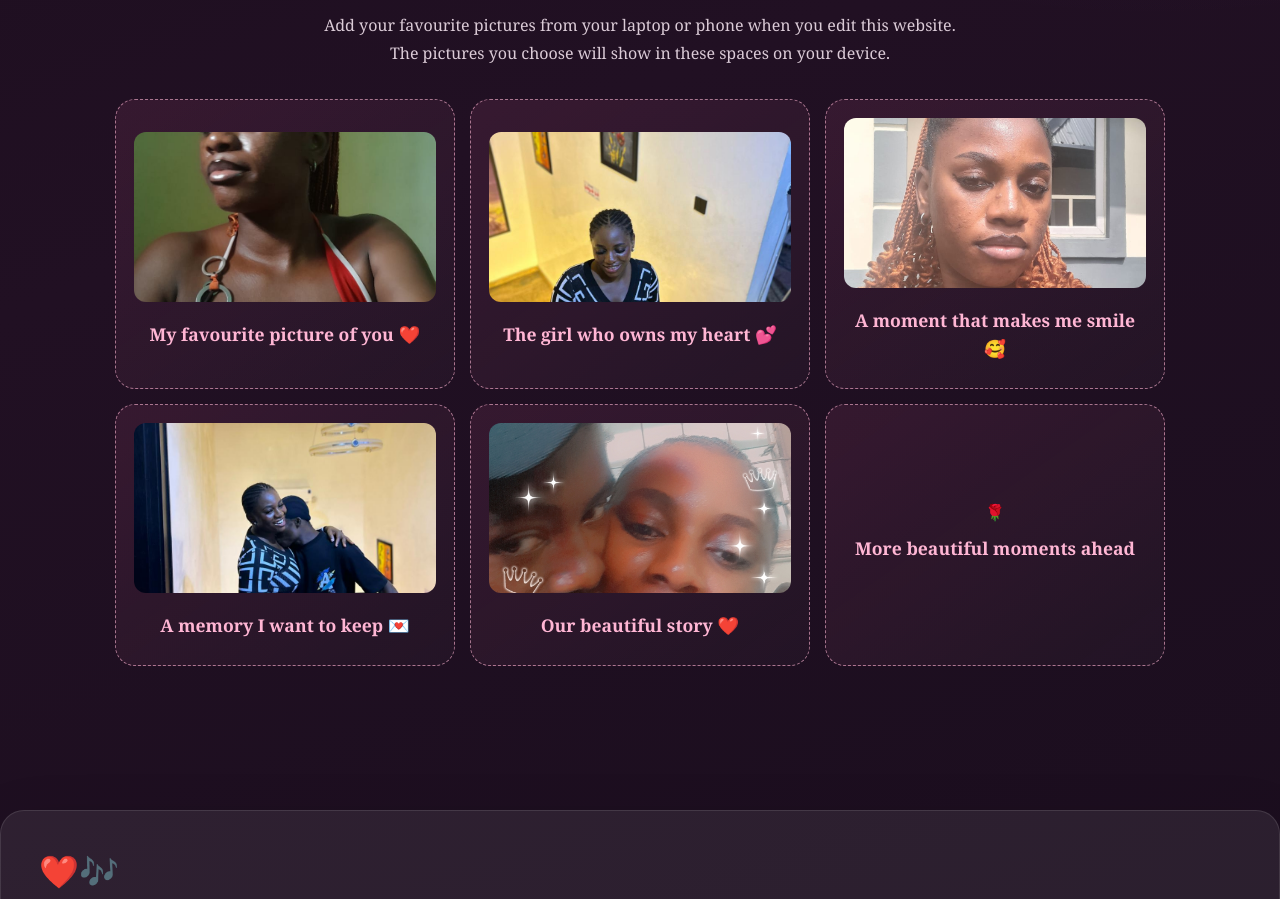
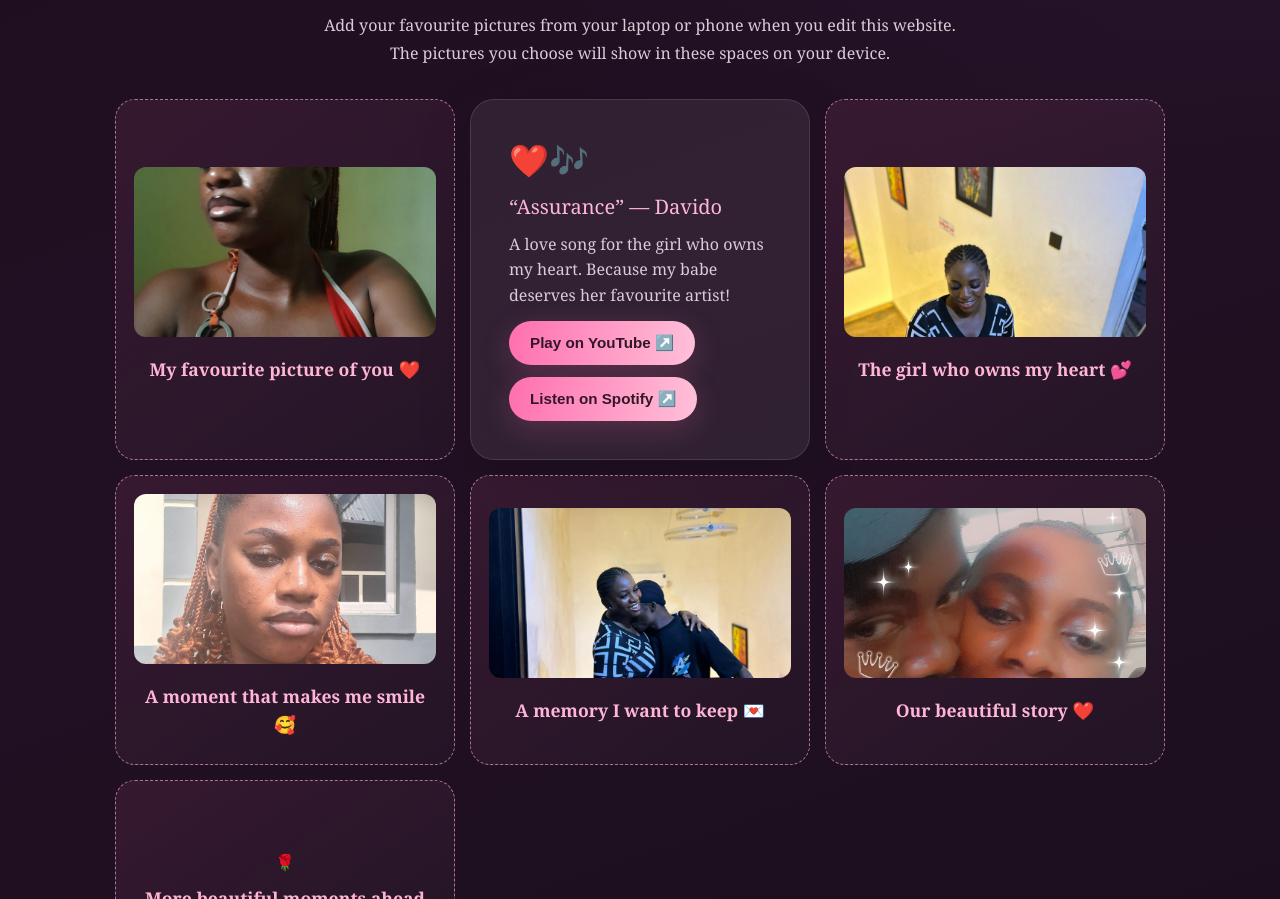
Before and after one commit to tersoo726/my-babe-love, a plain HTML site: page index.html in a window 1280 px wide. Shown: the part 2702-3601 px from the top of the page. Drawn offline with Linux system fonts and the light colour scheme.

Commit message:
Update index.html

```diff
--- a/index.html
+++ b/index.html
@@ -161,7 +161,24 @@
   <img src="babe.jpeg" alt="My beautiful babe">
   <strong>My favourite picture of you ❤️</strong>
 </div>
+<div class="card song">
+  <div style="font-size:2rem">❤️🎶</div>
+  <h3>“Assurance” — Davido</h3>
+  <p>A love song for the girl who owns my heart.
+     Because my babe deserves her favourite artist!</p>
 
+  <a class="btn"
+     href="https://www.youtube.com/results?search_query=Davido+Assurance+official+video"
+     target="_blank" rel="noopener noreferrer">
+     Play on YouTube ↗️
+  </a>
+
+  <a class="btn"
+     href="https://open.spotify.com/search/Davido%20Assurance"
+     target="_blank" rel="noopener noreferrer">
+     Listen on Spotify ↗️
+  </a>
+</div>
 <div class="photo">
   <img src="my babe.jpg.jpeg" alt="My beautiful love">
   <strong>The girl who owns my heart 💕</strong>
```
